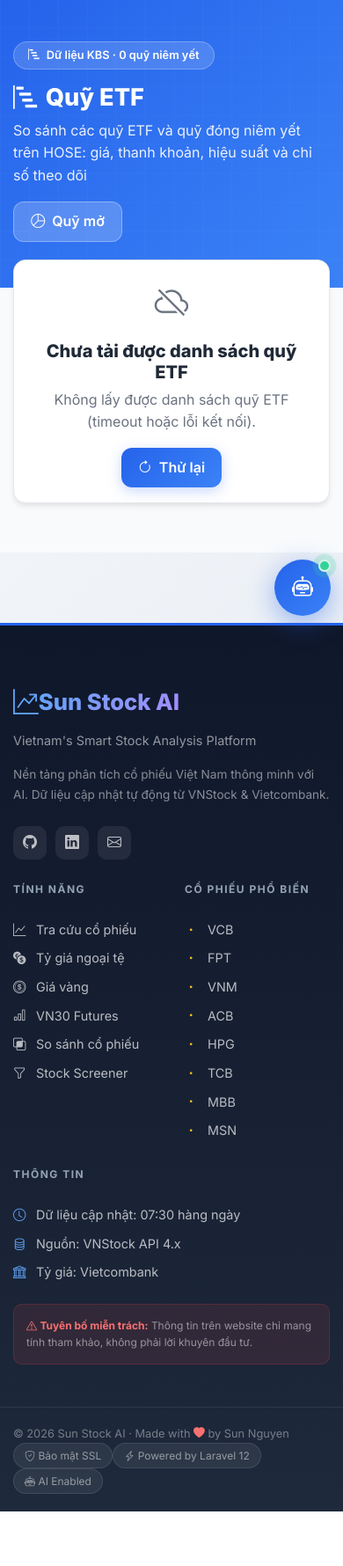
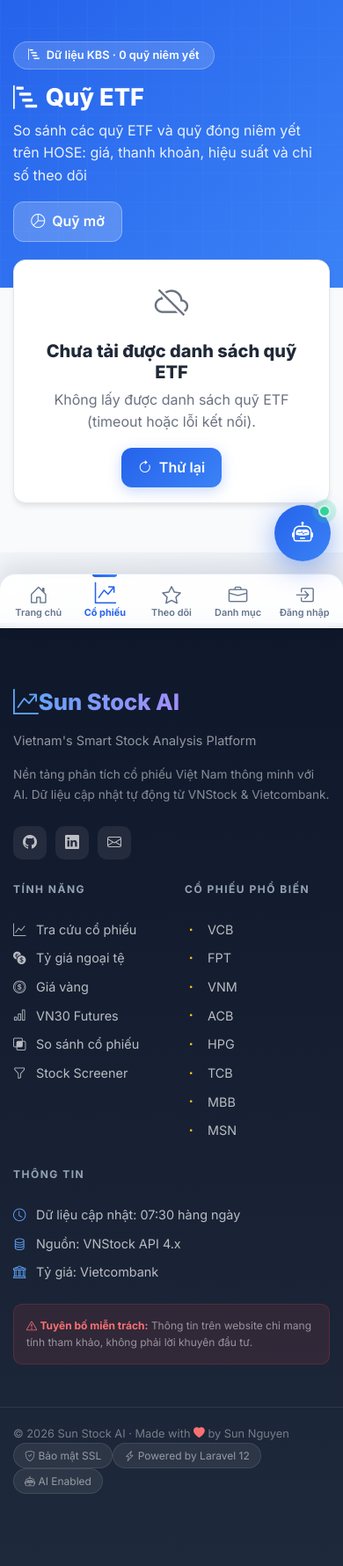
Before and after one commit to nhatnguyen94/sunstock-ai-vn, a Laravel app: page /etf in a window 390 px wide. Shown: the part 130-1910 px from the top of the page at 88% size. Before the commit the page ends 1848 px from the top, so only its background shows below. Run offline with Laravel 12, Linux system fonts and the light colour scheme; data that the repository does not hold is empty; style sheets or scripts are compiled from the project's sources.

Commit message:
[master] Add a bottom navigation bar for phones (five items: Trang chủ, Cổ phiếu, Theo dõi, Danh mục and Tài khoản or Đăng nhập, current page marked; below 768 px only; slides away while scrolling down and returns on scroll up, at the page end and on field focus; the AI bubble, back-to-top, FAB, funds compare bar and footer are lifted clear of it; +8 PHP and 6 Node tests)
Co-Authored-By: Claude Sonnet 5.5 <noreply@anthropic.com>

```diff
--- /dev/null
+++ b/resources/frontend/css/shared/mobile-nav.css
@@ -0,0 +1,52 @@
+/* Bottom navigation for phones (markup: views/partials/mobile-nav.blade.php, behaviour: js/shared/mobile-nav.js).
+   Below 768 px only; on larger screens the bar is not rendered visible and the top menu does the job. */
+
+:root { --mnav-h: 62px; --mnav-safe: env(safe-area-inset-bottom, 0px); }
+
+.mnav { display: none; }
+
+@media (max-width: 767.98px) {
+    .mnav {
+        position: fixed; left: 0; right: 0; bottom: 0; z-index: 9980;
+        display: flex; height: calc(var(--mnav-h) + var(--mnav-safe)); padding: 0 6px var(--mnav-safe);
+        background: rgba(255, 255, 255, .92); -webkit-backdrop-filter: blur(14px); backdrop-filter: blur(14px);
+        border-top: 1px solid rgba(37, 99, 235, .12); border-radius: 18px 18px 0 0;
+        box-shadow: 0 -8px 24px rgba(15, 23, 42, .1);
+        transition: transform .3s ease;
+    }
+    .mnav.is-hidden { transform: translateY(100%); }
+
+    .mnav-item {
+        position: relative; flex: 1; display: flex; flex-direction: column; align-items: center; justify-content: center; gap: 3px;
+        color: #64748b; font-size: .68rem; font-weight: 600; text-decoration: none; line-height: 1;
+        -webkit-tap-highlight-color: transparent; transition: color .2s ease, transform .15s ease;
+    }
+    .mnav-item:hover { color: var(--primary-blue); text-decoration: none; }
+    .mnav-item:active { transform: scale(.92); }
+    .mnav-item i { font-size: 1.35rem; line-height: 1; transition: transform .3s cubic-bezier(.3, 1.6, .5, 1); }
+
+    .mnav-item.is-active { color: var(--primary-blue); font-weight: 700; }
+    .mnav-item.is-active i { transform: translateY(-2px) scale(1.12); }
+    /* a small indicator on the top edge of the active item */
+    .mnav-item.is-active::before {
+        content: ''; position: absolute; top: 0; width: 28px; height: 3px; border-radius: 0 0 4px 4px;
+        background: linear-gradient(90deg, var(--primary-blue), var(--secondary-blue));
+    }
+
+    /* the footer keeps its last lines clear of the bar; floating buttons and the funds compare bar sit above it */
+    .custom-footer { padding-bottom: calc(var(--mnav-h) + var(--mnav-safe)); }
+    #aiChatBubble { bottom: calc(var(--mnav-h) + var(--mnav-safe) + 14px) !important; right: 14px !important; }
+    #backToTop { bottom: calc(var(--mnav-h) + var(--mnav-safe) + 80px) !important; right: 18px !important; }
+    .fab-container { bottom: calc(var(--mnav-h) + var(--mnav-safe) + 14px) !important; }
+    body .fd-compare-bar { bottom: calc(var(--mnav-h) + var(--mnav-safe)); }
+}
+
+@media (prefers-reduced-motion: reduce) {
+    .mnav, .mnav-item, .mnav-item i { transition: none; }
+}
+
+@media (prefers-reduced-motion: no-preference) and (max-width: 767.98px) {
+    /* the active item's icon pops once when the page opens */
+    .mnav-item.is-active i { animation: mnav-pop .5s cubic-bezier(.3, 1.6, .5, 1) .15s backwards; }
+}
+@keyframes mnav-pop { from { transform: translateY(6px) scale(.7); opacity: 0; } to { transform: translateY(-2px) scale(1.12); opacity: 1; } }
--- a/resources/frontend/js/layouts/app.js
+++ b/resources/frontend/js/layouts/app.js
@@ -1,4 +1,7 @@
 import { initAiChat } from '../shared/ai-chat.js';
+import { initMobileNav } from '../shared/mobile-nav.js';
+
+initMobileNav();   // bottom navigation on phones: hides while scrolling down, returns on scroll up
 
 // ── AOS Init ──────────────────────────────────────
         AOS.init({ duration: 650, once: true, offset: 60, easing: 'ease-out-cubic' });
--- a/resources/views/layouts/app.blade.php
+++ b/resources/views/layouts/app.blade.php
@@ -21,7 +21,7 @@
     <link rel="stylesheet" href="https://unpkg.com/aos@2.3.4/dist/aos.css">
     <!-- NProgress – page loading indicator -->
     <link rel="stylesheet" href="https://unpkg.com/nprogress@0.2.0/nprogress.css">
-    @vite(['resources/frontend/css/layouts/app.css', 'resources/frontend/css/shared/autocomplete.css'])
+    @vite(['resources/frontend/css/layouts/app.css', 'resources/frontend/css/shared/autocomplete.css', 'resources/frontend/css/shared/mobile-nav.css'])
     @yield('head')
 </head>
 <body>
@@ -274,6 +274,8 @@
         </div>
     </footer>
 
+    @include('partials.mobile-nav')
+
     <!-- Back to top -->
     <button id="backToTop" title="Lên đầu trang"><i class="bi bi-arrow-up"></i></button>
 
--- /dev/null
+++ b/resources/views/partials/mobile-nav.blade.php
@@ -0,0 +1,22 @@
+{{-- Bottom navigation for phones (< 768 px): the five places people open most. Everything else stays in the top menu.
+     Styles: css/shared/mobile-nav.css; hide-on-scroll-down / show-on-scroll-up: js/shared/mobile-nav.js. --}}
+@php
+    $signedIn = auth()->check();
+    $mobileNav = [
+        ['label' => 'Trang chủ', 'icon' => 'house-door', 'iconOn' => 'house-door-fill', 'href' => url('/'), 'on' => request()->is('/')],
+        ['label' => 'Cổ phiếu', 'icon' => 'graph-up', 'iconOn' => 'graph-up-arrow', 'href' => url('/stock'), 'on' => request()->is('stock*', 'etf*', 'company*')],
+        ['label' => 'Theo dõi', 'icon' => 'star', 'iconOn' => 'star-fill', 'href' => route('watchlist.index'), 'on' => request()->is('watchlist*')],
+        ['label' => 'Danh mục', 'icon' => 'briefcase', 'iconOn' => 'briefcase-fill', 'href' => route('portfolio.index'), 'on' => request()->is('portfolio*')],
+        $signedIn
+            ? ['label' => 'Tài khoản', 'icon' => 'person-circle', 'iconOn' => 'person-circle', 'href' => route('profile.show'), 'on' => request()->is('profile*')]
+            : ['label' => 'Đăng nhập', 'icon' => 'box-arrow-in-right', 'iconOn' => 'box-arrow-in-right', 'href' => route('login'), 'on' => request()->is('login', 'register', 'forgot-password*', 'reset-password*')],
+    ];
+@endphp
+<nav class="mnav d-md-none" id="mobileNav" aria-label="Điều hướng nhanh">
+    @foreach($mobileNav as $item)
+        <a class="mnav-item {{ $item['on'] ? 'is-active' : '' }}" href="{{ $item['href'] }}" @if($item['on']) aria-current="page" @endif>
+            <i class="bi bi-{{ $item['on'] ? $item['iconOn'] : $item['icon'] }}" aria-hidden="true"></i>
+            <span>{{ $item['label'] }}</span>
+        </a>
+    @endforeach
+</nav>
```
Also changed, not shown: docs/FRONTEND_VIEWS.md (+8 -0 lines), docs/HISTORY.md (+15 -0 lines), docs/TESTING.md (+1 -0 lines), resources/frontend/js/shared/mobile-nav.js (added, +44 -0 lines), tests/Feature/Frontend/Controllers/MobileNavTest.php (added, +149 -0 lines), tests/js/mobilenav.test.mjs (added, +33 -0 lines), README.md.
